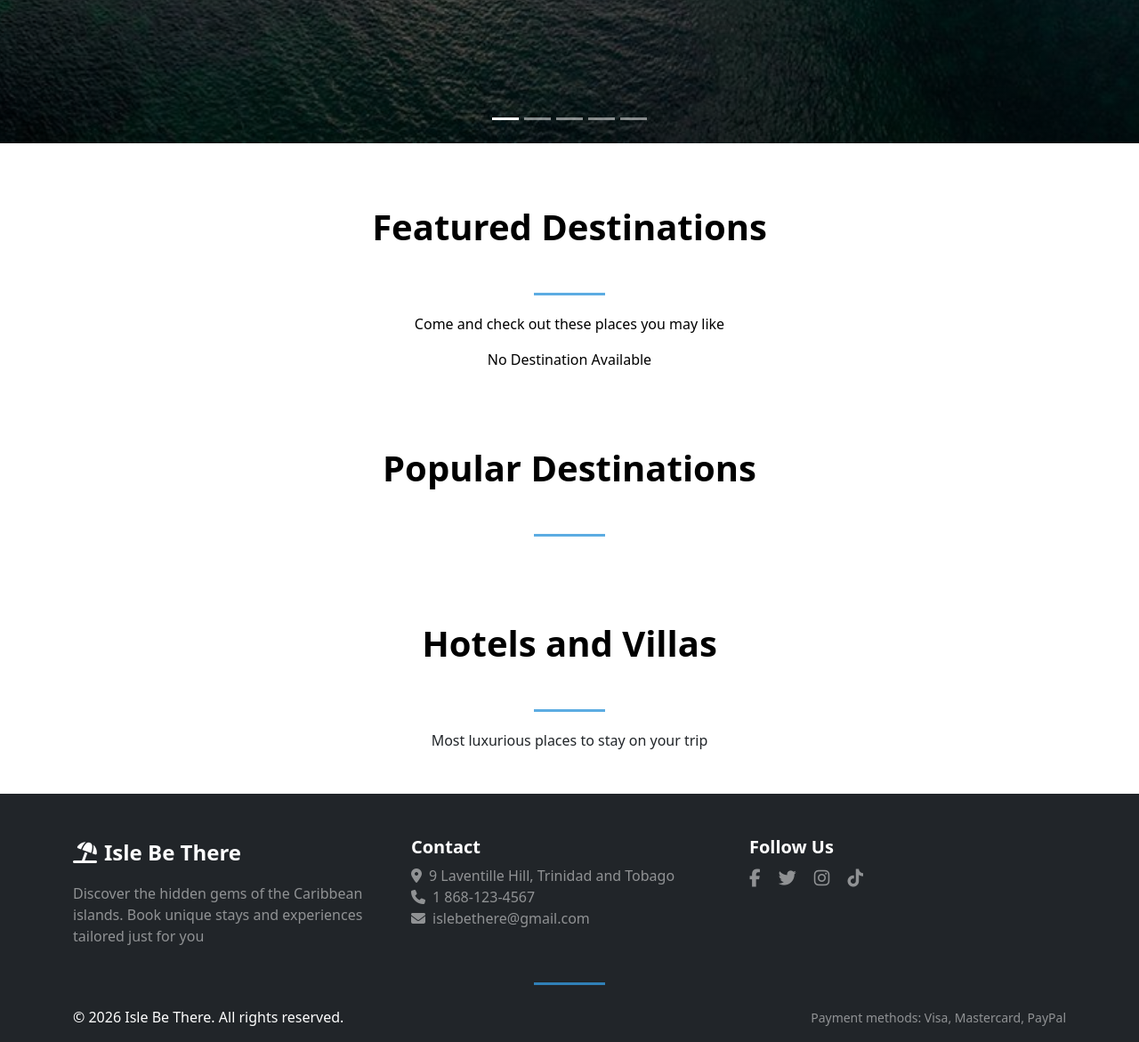
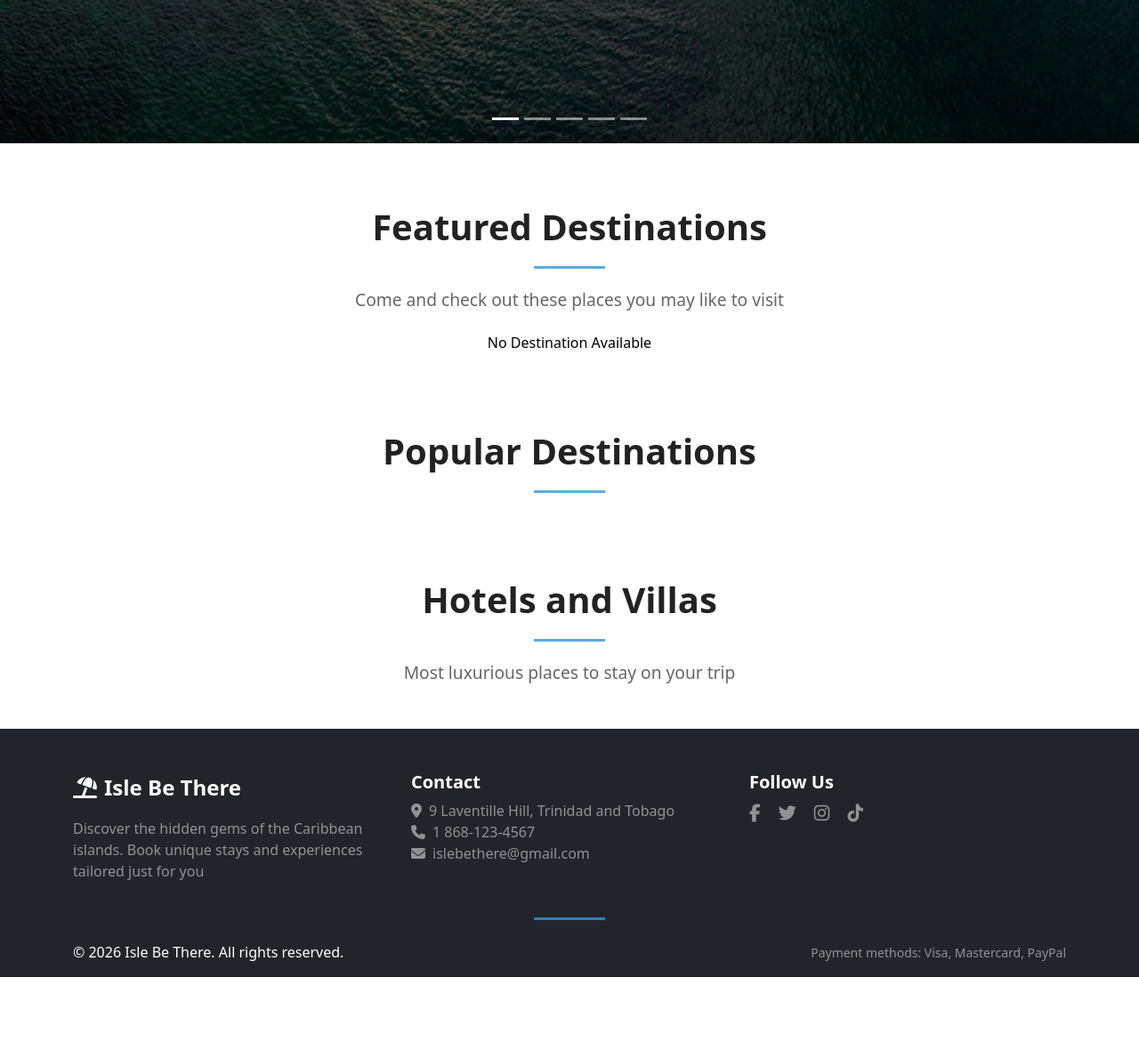
Before and after one commit to ALDR-Solutions/isle-be-there, a Flask app: template App/templates/index.html in a window 1280 px wide. Shown: the part 659-1830 px from the top of the page at 89% size. After the commit the page ends 1757 px from the top, so only its background shows below. Run offline with Flask 3, Linux system fonts and the light colour scheme; the template is opened without the code that fills it, so the values that code supplies are empty; some libraries are stand-ins or nearby versions.

Commit message:
index.html ui changes

```diff
--- a/App/templates/index.html
+++ b/App/templates/index.html
@@ -110,18 +110,23 @@
     .featured-section{
         padding: 70px 0;
         background: transparent;
-        color: white;
+        color: #f9f9f9;
     }
 
-    .featured-section p{
+    .section-subtitle{
         text-align: center;
-        color: black;
+        font-size: 1.2rem;
+        font-weight: 300;
+        color: #666;
+        max-width: 600px;
+        margin: 0 auto 20px auto;
+        line-height: 1.6;
     }
 
     .section-title{
         text-align: center;
-        color: black;
-        margin-bottom: 50px;
+        color: #222;
+        margin-bottom: 20px;
         font-weight: 700;
         font-size: 2.5rem;
     }
@@ -429,7 +434,7 @@
     <div class="container">
         <h2 class="section-title">Featured Destinations</h2>
         <hr class="mx-auto">
-        <p >Come and check out these places you may like</p>
+        <p class="section-subtitle" >Come and check out these places you may like to visit</p>
 
         {% if personalized_listings %}
         <div class="card-carousel-wrapper" id="personalizedCarousel">
@@ -449,7 +454,14 @@
 
                                 <div class="destination-location">
                                     <i class="fas fa-map-marker-alt"></i>
-                                    <span>{{listing.address}}</span>
+                                    <span>
+                                        {{listing.address.street}},
+                                        {{listing.address.city}},
+                                        {{listing.address.state}},
+                                        {{listing.address.postal_code}},
+                                        {{listing.address.country}}
+
+                                    </span>
                                 </div>
 
                                 {% if listing.rating %}
@@ -471,7 +483,7 @@
                                 </div>
                                 {% endif %}
 
-                                <div class="destination-price">${{listing.base_price}}/night</div>
+                                <div class="destination-price">${{"%.2f"|format(listing.base_price or 0)}}/night</div>
 
                                 <a href="/listing/{{listing.id}}/" class="btn btn-primary-cta w-100">View Details</a>
                             </div>
@@ -485,7 +497,6 @@
                 <i class="fas fa-chevron-right"></i>
             </button>
 
-            <div class="carousel-dots" id="carouselDots"></div>
         </div>
         {% else %}
         <div class="text-center">
@@ -498,10 +509,12 @@
 
 </section>
 
+
 <section class="popular-section">
     <div class="container">
         <h2 class="section-title">Popular Destinations</h2>
         <hr class="mx-auto">
+        <p class="section-subtitle"></p>
     </div>
 
 </section>
@@ -510,7 +523,7 @@
     <div class="container text-center mt-5 pt-5">
         <h2 class="section-title">Hotels and Villas</h2>
         <hr class="mx-auto">
-        <p>Most luxurious places to stay on your trip</p>
+        <p class="section-subtitle">Most luxurious places to stay on your trip</p>
     </div>
 
 </section>
@@ -642,7 +655,7 @@ document.addEventListener('DOMContentLoaded', function() {
     prevBtn.addEventListener('click', () => { currentIndex--; updateCarousel(); });
     nextBtn.addEventListener('click', () => { currentIndex++; updateCarousel(); });
 
-    // Touch/swipe support
+
     let touchStartX = 0;
     let touchEndX = 0;
     track.addEventListener('touchstart', e => { touchStartX = e.changedTouches[0].screenX; }, {passive: true});
```
